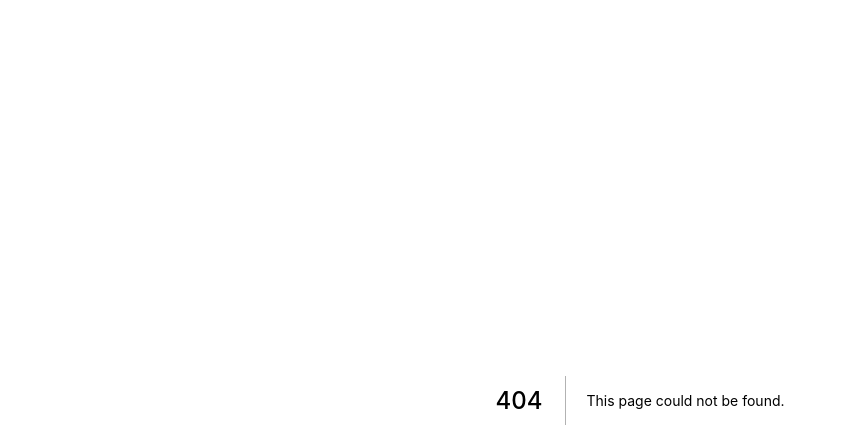
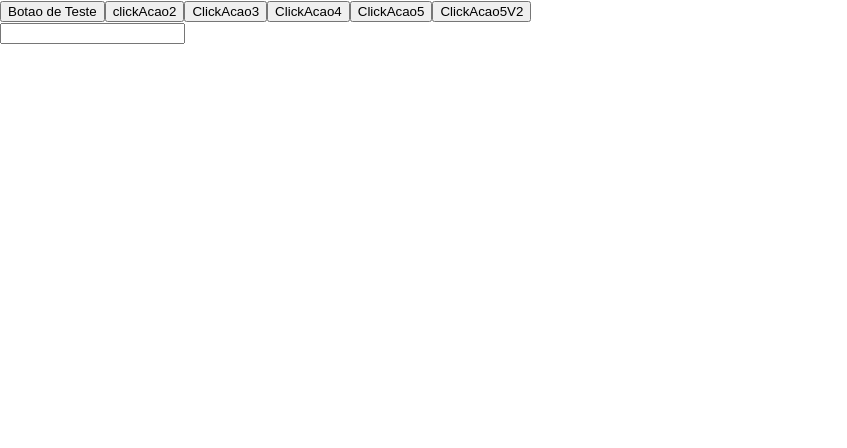
Before and after one commit to AbiezerSidonioJoseOdanacaJunior/exercicionext, a Next.js app in the folder exercicionext/: page /basicos/botao in a window 1280 px wide. Before the commit this address had no page. Shown: the top 448 px of the page, without its empty margins (0-847 px from the left). Built offline with nearby package versions, Linux system fonts and the light colour scheme.

Commit message:
Chamada de funcao via evento

```diff
--- /dev/null
+++ b/exercicionext/pages/basicos/botao.jsx
@@ -0,0 +1,31 @@
+function acao1() {
+    console.log("acao1")
+}
+
+
+export default function botao() {
+
+    function acao2() {
+        console.log("acao2")
+    }
+
+    function acao5(e) {
+        console.log(e)
+    }
+
+    return (
+        <div>
+            <button onClick = {acao1} >Botao de Teste</button>
+            <button onClick = {acao2} >clickAcao2</button>
+            <button onClick= {function a() {
+                console.log("acao3")
+            }}> ClickAcao3</button>
+            <button onClick={() =>console.log("acao4")}>ClickAcao4</button>
+            <button onClick={acao5}>ClickAcao5</button>
+            <button onClick={e => acao5(e.altKey)}>ClickAcao5V2</button>
+            <div>
+                <input type="text" onChange = {e => console.log=(e.target.value)} />
+            </div>
+        </div>
+    )
+}
```
